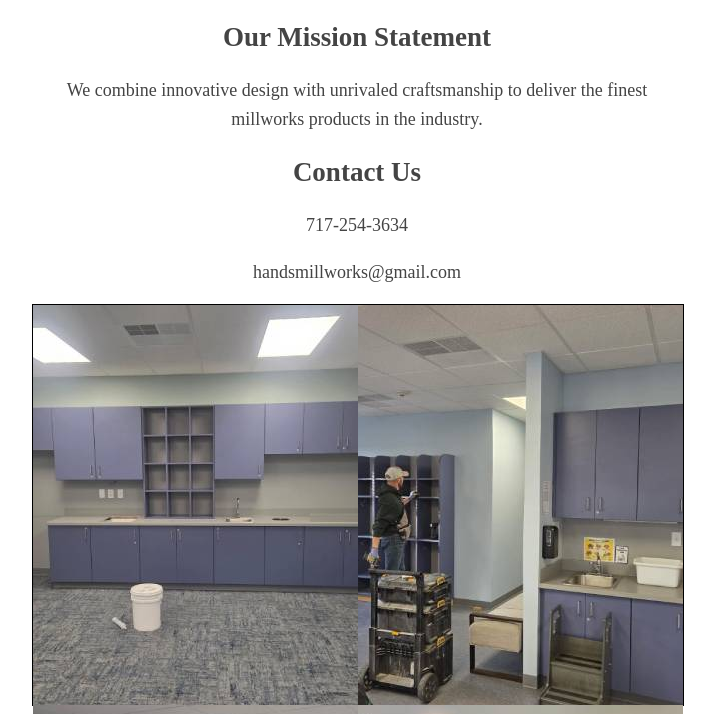
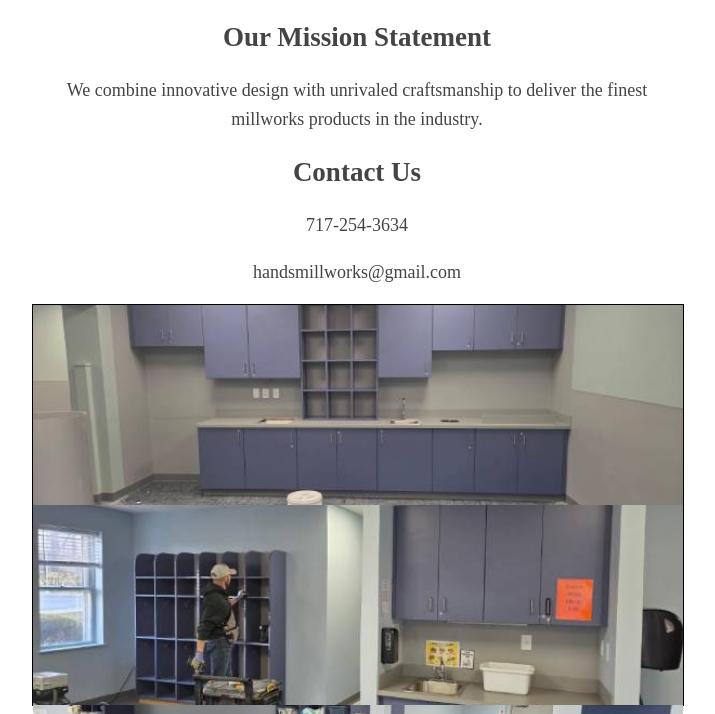
Before and after one commit to jcsweigart2006/handsmillworks.github.io, a plain HTML site: page index.html in a window 1280 px wide. Shown: the part 86-800 px from the top of the page, without its empty margins (283-998 px from the left). Drawn offline with Linux system fonts and the light colour scheme.

Commit message:
Update index.html

```diff
--- a/index.html
+++ b/index.html
@@ -7,7 +7,7 @@ h1 {text-align: center;}
 p {text-align: center;}
 h2 {text-align: center;}
 .image-container { width: 100%; height: 400px; border: 1px solid black; }
-.image-container img { width: 50%; height: 100%; object-fit: cover; float: left; }
+.image-container img { width: 100%; height: 50%; object-fit: cover; float: left; }
 </style>
 </head>
 <body>
```
